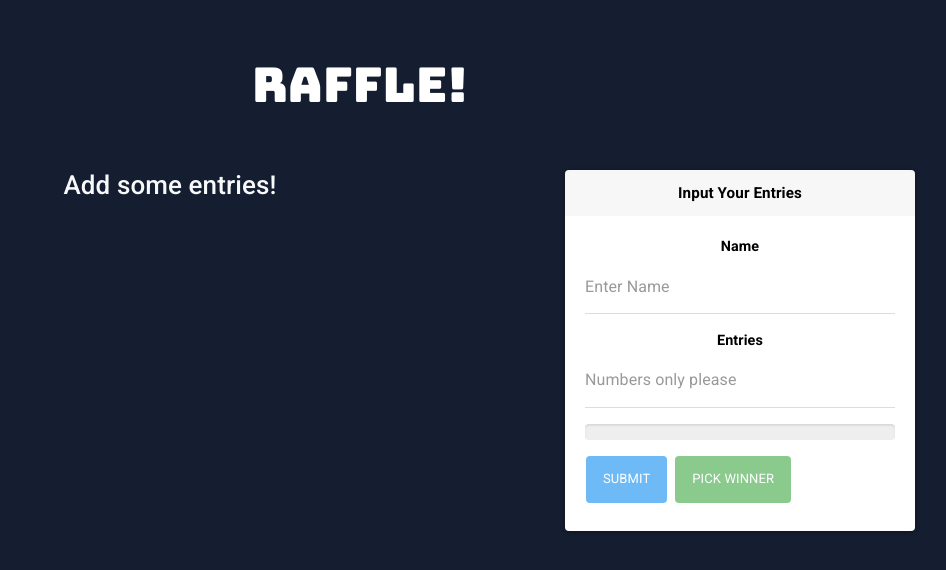
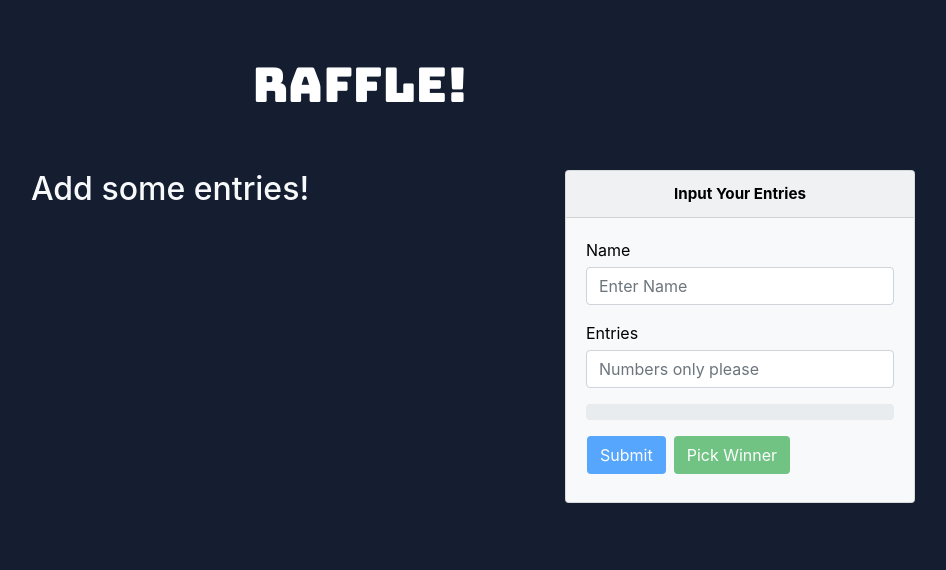
Before and after one commit to jhadev/raffle-v2, a Svelte app: page / in a window 1280 px wide. Shown: the top 570 px of the page, without its empty margins (280-1226 px from the left). Built offline with nearby package versions, Linux system fonts and the light colour scheme.

Commit message:
updates and folder structure

```diff
--- a/public/global.css
+++ b/public/global.css
@@ -14,8 +14,11 @@ body {
 			#243b55); */
 	-moz-osx-font-smoothing: grayscale;
 	-webkit-font-smoothing: antialiased;
-	text-rendering: optimizeLegibility;
 
+}
+
+.phrase {
+	font-size: 2.5rem;
 }
 
 .delete {
@@ -79,6 +82,11 @@ body {
 	border-color: #eee !important;
 }
 
+/* .btn {
+	padding: 0.75rem 1.25rem !important;
+	border-radius: 3px;
+} */
+
 /* Customize website's scrollbar like Mac OS
 Not supports in Firefox and IE */
 
@@ -113,6 +121,10 @@ body::-webkit-scrollbar-button {
 		min-height: 0vh;
 	}
 
+	.phrase {
+		font-size: 2rem;
+	}
+
 	.alert {
 		font-size: 12px;
 		cursor: pointer;
--- a/public/index.html
+++ b/public/index.html
@@ -7,12 +7,12 @@
     <title>raffle v2</title>
 
     <link rel="icon" type="image/png" href="/favicon.png" />
-    <!-- <link
+    <link
       rel="stylesheet"
       href="https://stackpath.bootstrapcdn.com/bootstrap/4.3.1/css/bootstrap.min.css"
       integrity="sha384-ggOyR0iXCbMQv3Xipma34MD+dH/1fQ784/j6cY/iJTQUOhcWr7x9JvoRxT2MZw1T"
       crossorigin="anonymous"
-    /> -->
+    />
     <link
       rel="stylesheet"
       href="https://cdnjs.cloudflare.com/ajax/libs/font-awesome/5.8.2/css/all.min.css"
@@ -21,10 +21,10 @@
       rel="stylesheet"
       href="https://cdnjs.cloudflare.com/ajax/libs/animate.css/3.7.2/animate.min.css"
     />
-    <link
+    <!-- <link
       rel="stylesheet"
       href="https://bootswatch.com/4/materia/bootstrap.min.css"
-    />
+    /> -->
     <link rel="stylesheet" href="/global.css" />
     <link rel="stylesheet" href="/bundle.css" />
 
--- a/src/App.svelte
+++ b/src/App.svelte
@@ -2,13 +2,13 @@
   import moment from "moment";
   import swal from "sweetalert";
   import { colorClasses, phrases } from "./constants/constant";
-  import Container from "./common/Container.svelte";
-  import Jumbotron from "./common/Jumbotron.svelte";
-  import Column from "./common/Column.svelte";
-  import Row from "./common/Row.svelte";
-  import Entry from "./Entry.svelte";
-  import Display from "./Display.svelte";
-  import Storage from "./Storage.svelte";
+  import Container from "./components/common/Container.svelte";
+  import Jumbotron from "./components/common/Jumbotron.svelte";
+  import Column from "./components/common/Column.svelte";
+  import Row from "./components/common/Row.svelte";
+  import Entry from "./components/Entry.svelte";
+  import Display from "./components/Display.svelte";
+  import Storage from "./components/Storage.svelte";
 
   // TODO: get rid of console.logs and alerts
 
@@ -137,7 +137,8 @@
     progressBar = 0;
     progressText = "";
     // grab value from delete button
-    const { value } = event.target;
+    const { value, id } = event.target;
+    document.getElementById(id).blur();
     // grab node list where the value === className and turn it into an array
     let namesDOM = [...document.getElementsByClassName(value)];
     // loop and remove the inbound animation and add the outbound
@@ -164,7 +165,7 @@
       const randomPhrase = phrases[getRandomInt(0, phrases.length - 1)];
       const tickerRandom = random[getRandomInt(0, random.length - 1)];
       // FIXME: change how this is displayed
-      winner = `<div class="animated pulse random badge badge-${randomClass}">${randomPhrase} ${tickerRandom}</div>`;
+      winner = `<span class='text-light mr-3 phrase'>${randomPhrase}</span><div class="animated pulse random badge badge-${randomClass}">${tickerRandom}</div>`;
       setTimeout(() => {
         clearInterval(interval);
       }, 5000);
--- a/src/Display.svelte
+++ b/src/components/Display.svelte
@@ -52,6 +52,7 @@
       <button
         disabled={winnerDisabled}
         value={name}
+        id={name}
         on:click
         class="btn btn-outline-light deleteEntry">
         X
--- a/src/Entry.svelte
+++ b/src/components/Entry.svelte
@@ -20,7 +20,7 @@
 
 <style>
   .wrapper {
-    text-align: center;
+    /* text-align: center; */
     color: black;
   }
 
--- a/src/common/Card.svelte
+++ b/src/components/common/Card.svelte
@@ -9,6 +9,7 @@
   .header {
     font-weight: bold;
     font-size: 0.95rem;
+    text-align: center;
   }
 </style>
 
--- a/src/common/Input.svelte
+++ b/src/components/common/Input.svelte
@@ -12,10 +12,10 @@
 <style>
   /* no style yet */
   label {
-    font-size: 0.9rem !important;
-    font-weight: bold;
+    font-size: 1rem !important;
+    /* font-weight: bold; */
     text-align: left !important;
-    margin-bottom: 0 !important;
+    margin-bottom: 5px !important;
   }
 
   .form-control {
```
Also changed, not shown: src/components/Storage.svelte (renamed from src/Storage.svelte), src/components/common/Column.svelte (renamed from src/common/Column.svelte), src/components/common/Container.svelte (renamed from src/common/Container.svelte), src/components/common/Jumbotron.svelte (renamed from src/common/Jumbotron.svelte), src/components/common/Row.svelte (renamed from src/common/Row.svelte).
